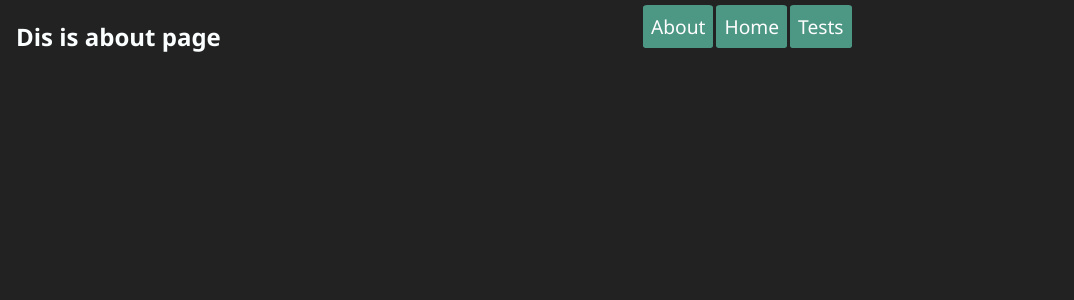
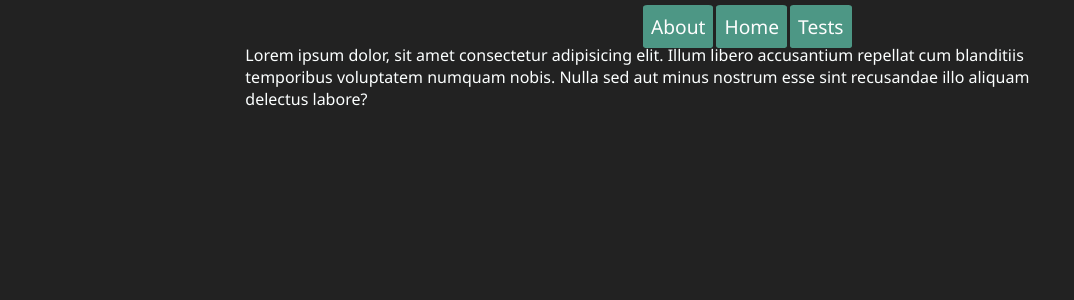
Before and after one commit to TheNickOfMax/ProfMax, a SvelteKit app: page /about in a window 1280 px wide. Shown: the top 300 px of the page, without its empty margins (0-1074 px from the left). Built offline with nearby package versions, Linux system fonts and the light colour scheme.

Commit message:
3-col for all

```diff
--- a/src/routes/about/+page.svelte
+++ b/src/routes/about/+page.svelte
@@ -3,6 +3,14 @@
 <head>
 	<title>О нас</title>
 </head>
-<body>
-	<h2>Dis is about page</h2>
-</body>
+<div class="col-container">
+	<div />
+	<div>
+		<p>
+			Lorem ipsum dolor, sit amet consectetur adipisicing elit. Illum libero accusantium repellat
+			cum blanditiis temporibus voluptatem numquam nobis. Nulla sed aut minus nostrum esse sint
+			recusandae illo aliquam delectus labore?
+		</p>
+	</div>
+	<div />
+</div>
```
Also changed, not shown: src/routes/tests/+page.svelte (+11 -3 lines).
